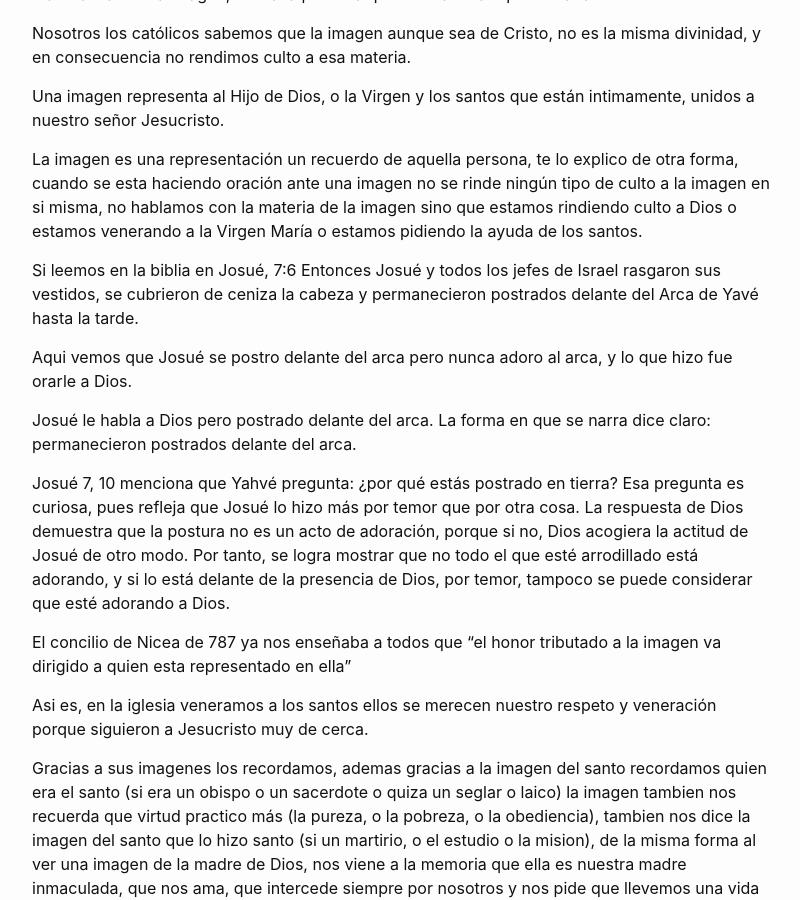
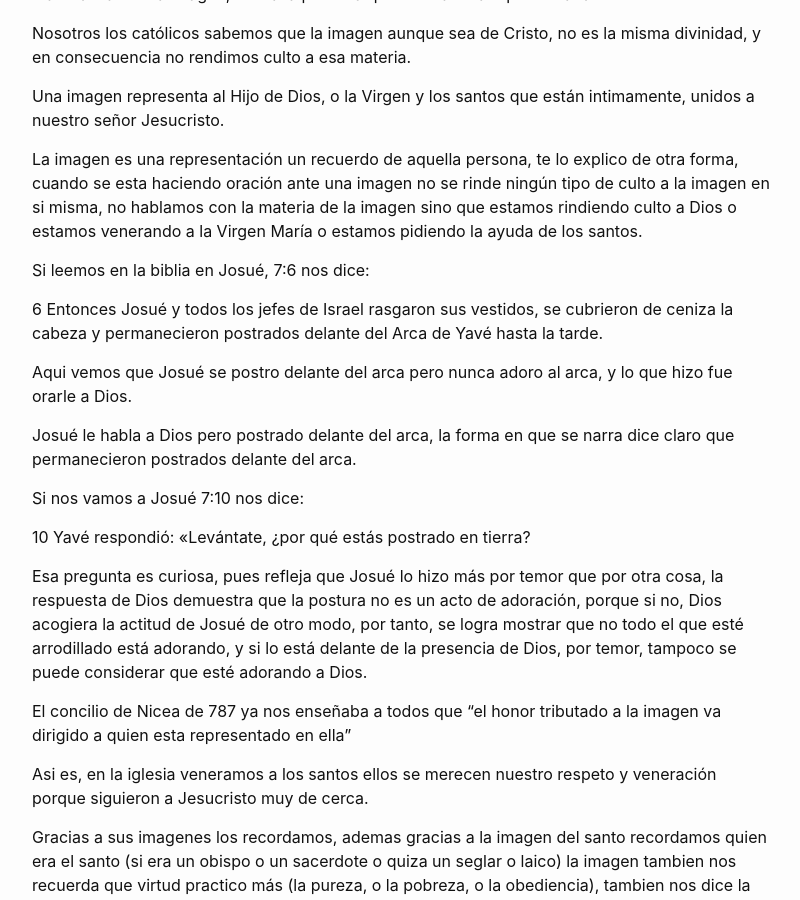
Before and after one commit to dylanmeca/dylanmeca.github.io, a Jekyll site: the page built from _posts/2021-07-31-Es-cierto-que-los-catolicos-adoran-imagenes.md, in a window 1280 px wide and 900 px high, scrolled down 1911 px. Shown: the whole window, without its empty margins (238-1038 px from the left). Built offline with Jekyll 4.4.1, drawn with Linux system fonts in a browser that asks for light colours; a script that is not in the unit is left out; comment, search, counter and statistics services are not loaded.

Commit message:
Update 2021-07-31-Es-cierto-que-los-catolicos-adoran-imagenes.md

```diff
--- a/_posts/2021-07-31-Es-cierto-que-los-catolicos-adoran-imagenes.md
+++ b/_posts/2021-07-31-Es-cierto-que-los-catolicos-adoran-imagenes.md
@@ -71,13 +71,19 @@ Una imagen representa al Hijo de Dios, o la Virgen y los santos que están intim
 
 La imagen es una representación un recuerdo de aquella persona, te lo explico de otra forma, cuando se esta haciendo oración ante una imagen no se rinde ningún tipo de culto a la imagen en si misma, no hablamos con la materia de la imagen sino que estamos rindiendo culto a Dios o estamos venerando a la Virgen María o estamos pidiendo la ayuda de los santos.
 
-Si leemos en la biblia en Josué, 7:6 Entonces Josué y todos los jefes de Israel rasgaron sus vestidos, se cubrieron de ceniza la cabeza y permanecieron postrados delante del Arca de Yavé hasta la tarde.
+Si leemos en la biblia en Josué, 7:6 nos dice:
+
+6 Entonces Josué y todos los jefes de Israel rasgaron sus vestidos, se cubrieron de ceniza la cabeza y permanecieron postrados delante del Arca de Yavé hasta la tarde.
 
 Aqui vemos que Josué se postro delante del arca pero nunca adoro al arca, y lo que hizo fue orarle a Dios.
 
-Josué le habla a Dios pero postrado delante del arca. La forma en que se narra dice claro: permanecieron postrados delante del arca.
+Josué le habla a Dios pero postrado delante del arca, la forma en que se narra dice claro que permanecieron postrados delante del arca.
 
-Josué 7, 10 menciona que Yahvé pregunta: ¿por qué estás postrado en tierra? Esa pregunta es curiosa, pues refleja que Josué lo hizo más por temor que por otra cosa. La respuesta de Dios demuestra que la postura no es un acto de adoración, porque si no, Dios acogiera la actitud de Josué de otro modo. Por tanto, se logra mostrar que no todo el que esté arrodillado está adorando, y si lo está delante de la presencia de Dios, por temor, tampoco se puede considerar que esté adorando a Dios.
+Si nos vamos a Josué 7:10 nos dice:
+
+10 Yavé respondió: «Levántate, ¿por qué estás postrado en tierra?
+
+Esa pregunta es curiosa, pues refleja que Josué lo hizo más por temor que por otra cosa, la respuesta de Dios demuestra que la postura no es un acto de adoración, porque si no, Dios acogiera la actitud de Josué de otro modo, por tanto, se logra mostrar que no todo el que esté arrodillado está adorando, y si lo está delante de la presencia de Dios, por temor, tampoco se puede considerar que esté adorando a Dios.
 
 El concilio de Nicea de 787 ya nos enseñaba a todos que "el honor tributado a la imagen va dirigido a quien esta representado en ella"
 
```
